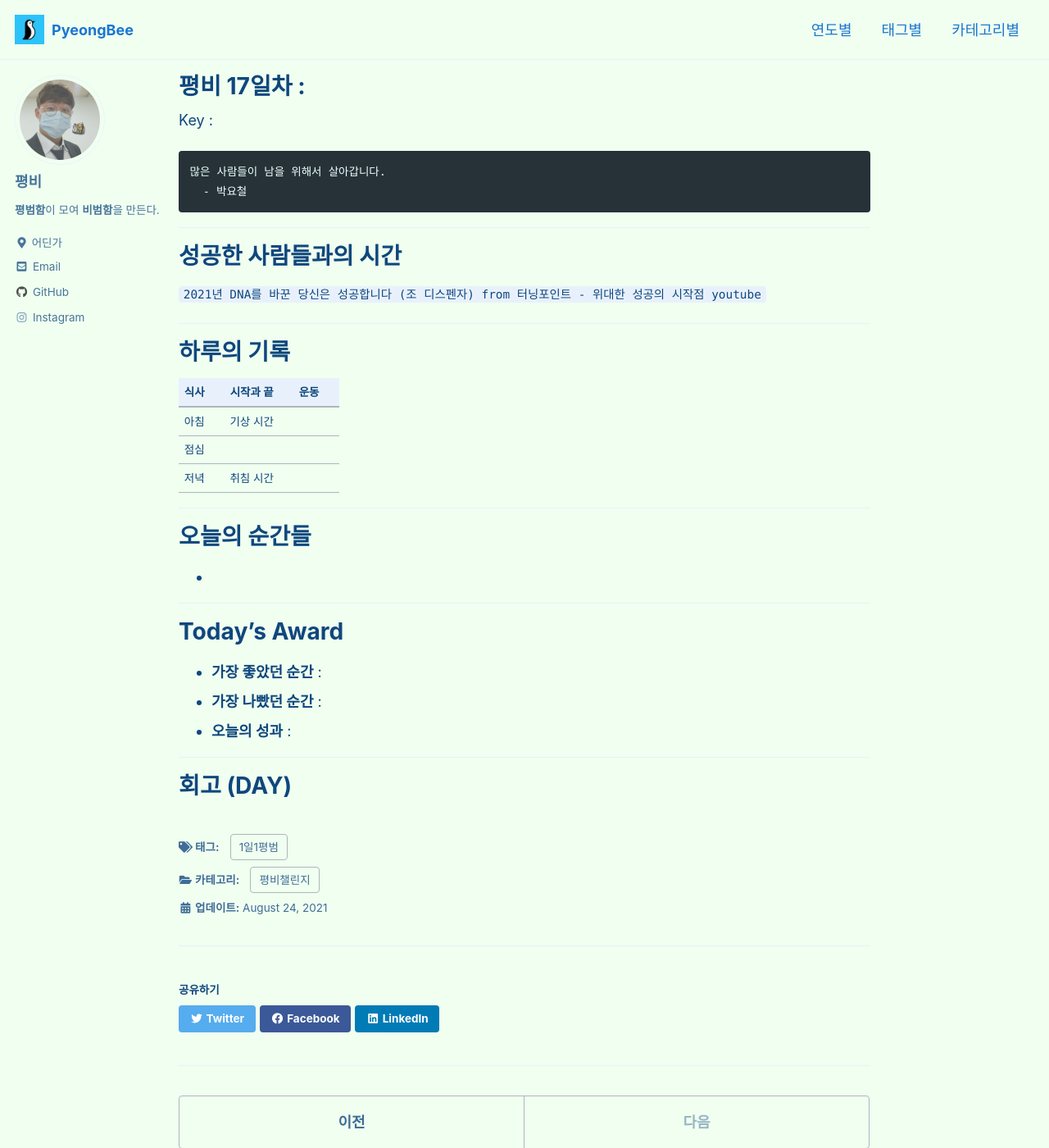
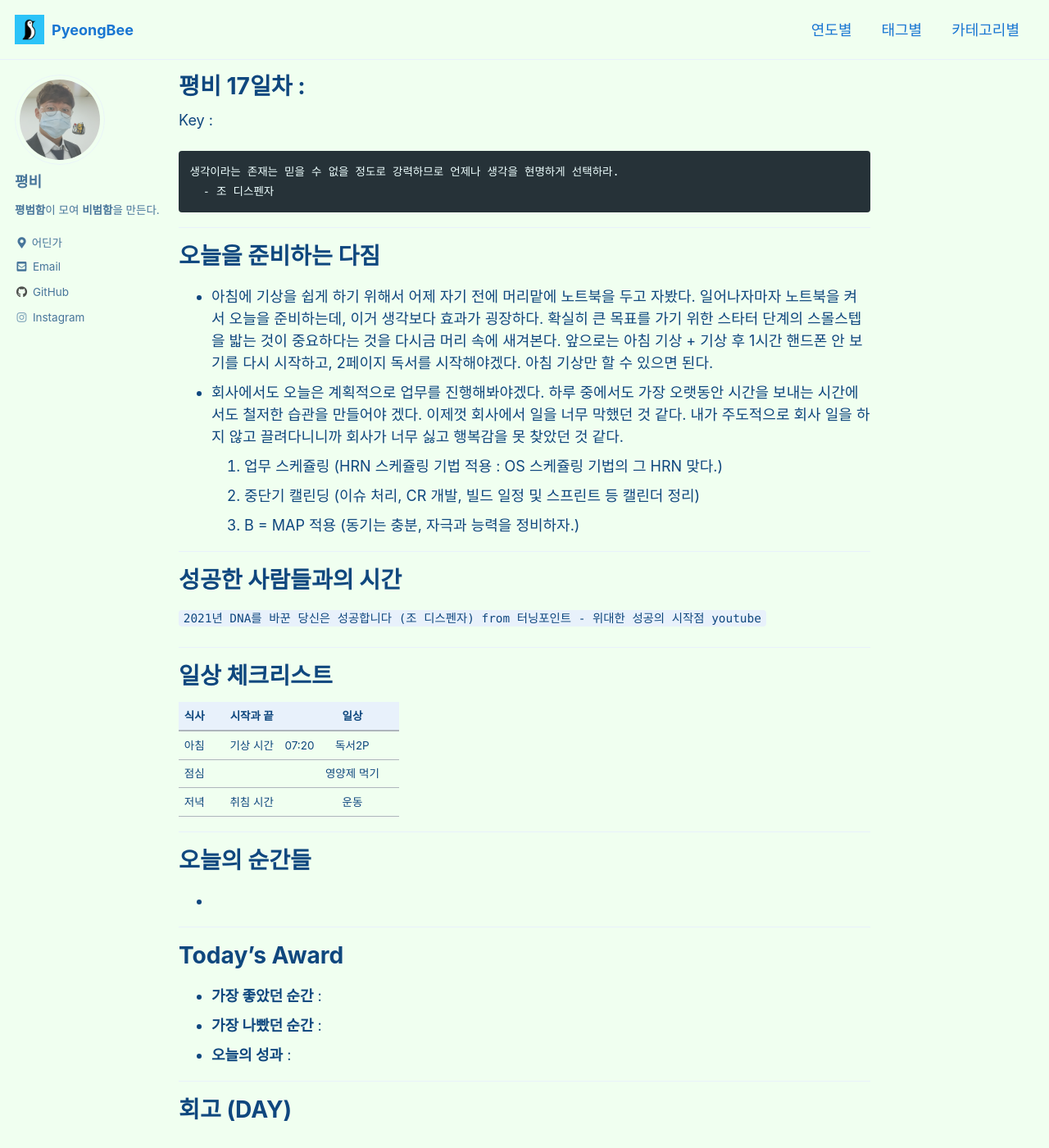
Before and after one commit to rlaghdcjf12/rlaghdcjf12.github.io, a Jekyll site: the page built from _posts/Ordinary/2021-08-24-17th-Day.md, in a window 1280 px wide and 1400 px high. Shown: the whole window at 82% size. Built offline with Jekyll 4.4.1, drawn with Linux system fonts in a browser that asks for light colours; cached includes are drawn as plain includes; comment, search, counter and statistics services are not loaded.

Commit message:
[POST] 17일차 오늘을 준비하는 다짐 [EDIT] 16일차 회고

````diff
--- a/_posts/Ordinary/2021-08-24-17th-Day.md
+++ b/_posts/Ordinary/2021-08-24-17th-Day.md
@@ -7,22 +7,30 @@ tags: 1일1평범
 ---
 Key :
 ```
-많은 사람들이 남을 위해서 살아갑니다.
-  - 박요철
+생각이라는 존재는 믿을 수 없을 정도로 강력하므로 언제나 생각을 현명하게 선택하라.
+  - 조 디스펜자
 ```
+
+---
+# 오늘을 준비하는 다짐
+- 아침에 기상을 쉽게 하기 위해서 어제 자기 전에 머리맡에 노트북을 두고 자봤다. 일어나자마자 노트북을 켜서 오늘을 준비하는데, 이거 생각보다 효과가 굉장하다. 확실히 큰 목표를 가기 위한 스타터 단계의 스몰스텝을 밟는 것이 중요하다는 것을 다시금 머리 속에 새겨본다. 앞으로는 아침 기상 + 기상 후 1시간 핸드폰 안 보기를 다시 시작하고, 2페이지 독서를 시작해야겠다. 아침 기상만 할 수 있으면 된다.
+- 회사에서도 오늘은 계획적으로 업무를 진행해봐야겠다. 하루 중에서도 가장 오랫동안 시간을 보내는 시간에서도 철저한 습관을 만들어야 겠다. 이제껏 회사에서 일을 너무 막했던 것 같다. 내가 주도적으로 회사 일을 하지 않고 끌려다니니까 회사가 너무 싫고 행복감을 못 찾았던 것 같다.
+  1. 업무 스케쥴링 (HRN 스케쥴링 기법 적용 : OS 스케쥴링 기법의 그 HRN 맞다.)
+  2. 중단기 캘린딩 (이슈 처리, CR 개발, 빌드 일정 및 스프린트 등 캘린더 정리)
+  3. B = MAP 적용 (동기는 충분, 자극과 능력을 정비하자.)
 
 ---
 # 성공한 사람들과의 시간
 `2021년 DNA를 바꾼 당신은 성공합니다 (조 디스펜자) from 터닝포인트 - 위대한 성공의 시작점 youtube`
 
 ---
-# 하루의 기록
+# 일상 체크리스트
 
-| 식사 |  | 시작과 끝 |  | 운동 |  |
+| 식사 |  | 시작과 끝 |  | 일상 |  |
 |:----:|:----:|:----:|:----:|:----:|:----:|
-| 아침 |  | 기상 시간 |  |  |  |
-| 점심 |  |  |  |  |  |
-| 저녁 |  | 취침 시간 |  |  |  |
+| 아침 |  | 기상 시간 | 07:20 | 독서2P |  |
+| 점심 |  |  |  | 영양제 먹기 |  |
+| 저녁 |  | 취침 시간 |  | 운동 |  |
 
 ---
 # 오늘의 순간들
````
Also changed, not shown: _posts/Ordinary/2021-08-23-16th-Day.md (+5 -1 lines).
